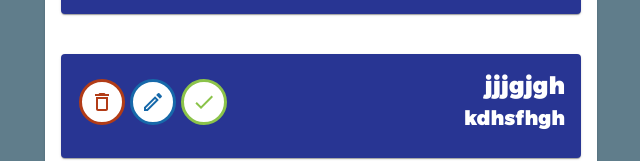
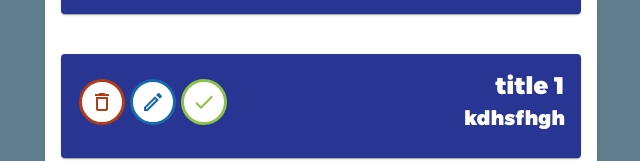
Before and after one commit to mohamadAlrimi/Todo-List-Project, a React (Create React App) app: page / in a window 1280 px wide. Shown: the part 487-648 px from the top of the page, without its empty margins (319-959 px from the left). Built offline with nearby package versions, Linux system fonts and the light colour scheme.

Commit message:
some change on the project

```diff
--- a/src/components/TodoList.js
+++ b/src/components/TodoList.js
@@ -38,7 +38,7 @@ const initialTodos = [
   },
   {
     id: idv4(),
-    title: "jjjgjgh",
+    title: "title 1",
     details: "kdhsfhgh",
     isCompleted: false,
   },
```
